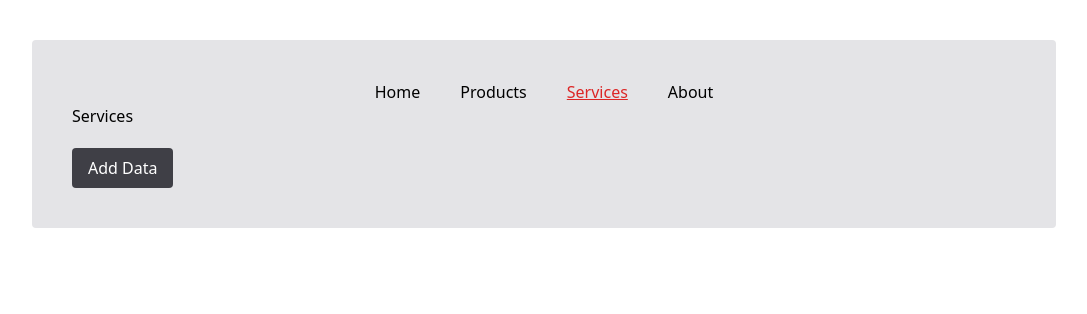
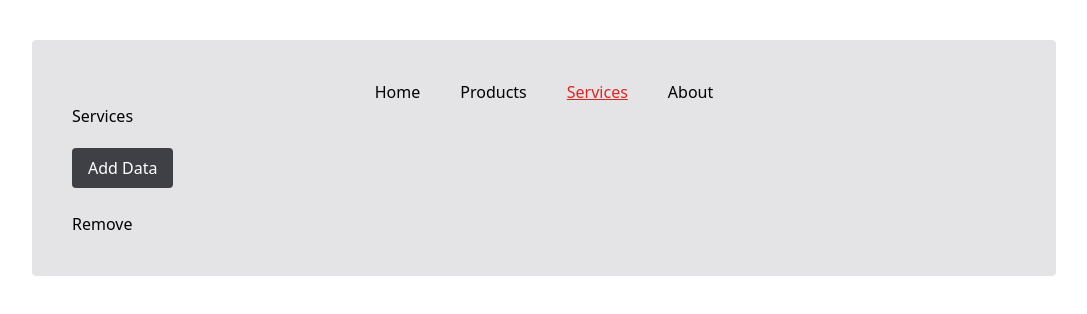
Before and after one commit to master-dhanesh/mern12, a React (Vite) app: page /services in a window 1280 px wide. Shown: the top 314 px of the page, without its empty margins (96-1183 px from the left). Built offline with nearby package versions, Linux system fonts and the light colour scheme.

Commit message:
Async Actions Done

```diff
--- a/src/components/Services.jsx
+++ b/src/components/Services.jsx
@@ -1,5 +1,5 @@
 import { useDispatch, useSelector } from "react-redux";
-import { add } from "../store/reducers/productSlice";
+import { add, asyncremove } from "../store/actions/productActions";
 
 const Services = () => {
     const { data } = useSelector((state) => state.products);
@@ -26,6 +26,8 @@ const Services = () => {
             >
                 Add Data
             </button>
+            <br /> <br />
+            <button onClick={() => dispatch(asyncremove(1))}>Remove</button>
         </div>
     );
 };
--- /dev/null
+++ b/src/store/actions/productActions.jsx
@@ -0,0 +1,11 @@
+export { add } from "../reducers/productSlice";
+
+import { remove } from "../reducers/productSlice";
+
+export const asyncremove = (id) => async (dispatch, getState) => {
+    // const state = getState();
+    // console.log(state);
+    setTimeout(() => {
+        dispatch(remove(id));
+    }, 2000);
+};
--- a/src/store/reducers/productSlice.jsx
+++ b/src/store/reducers/productSlice.jsx
@@ -22,8 +22,11 @@ const productSlice = createSlice({
         add: (state, action) => {
             state.data.push(action.payload);
         },
+        remove: (state, action) => {
+            state.data.splice(action.payload, 1);
+        },
     },
 });
 
 export default productSlice.reducer;
-export const { add } = productSlice.actions;
+export const { add, remove } = productSlice.actions;
```
